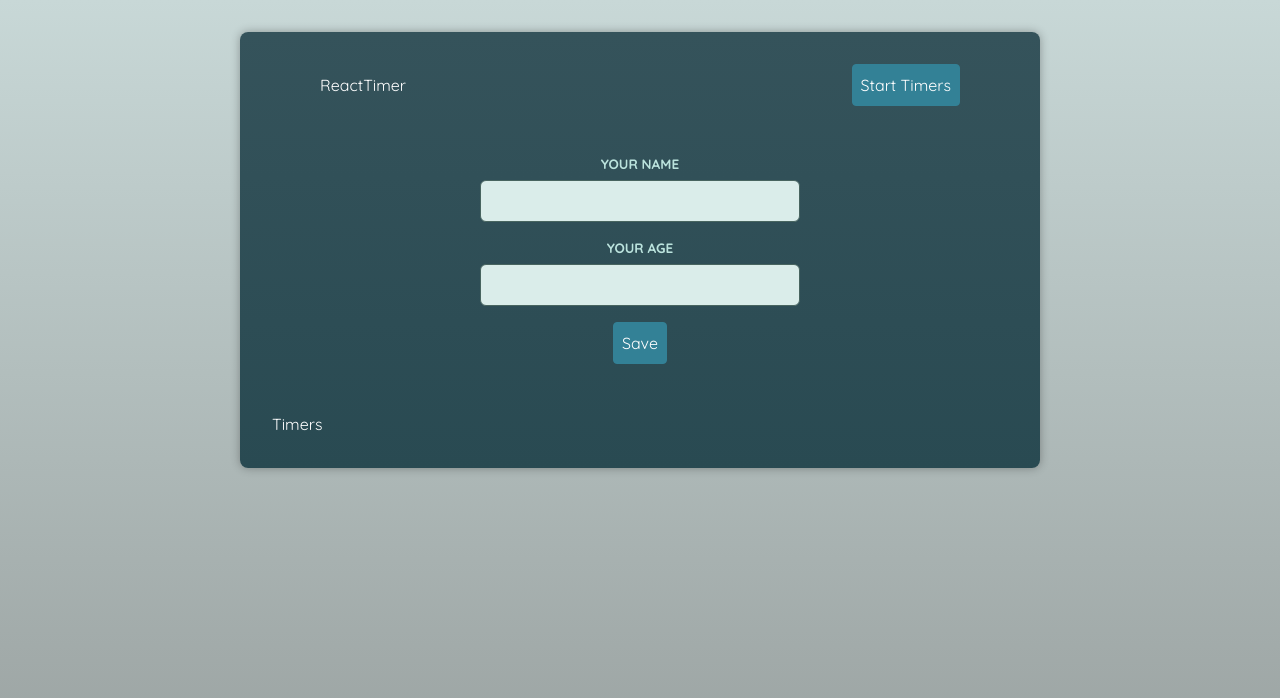
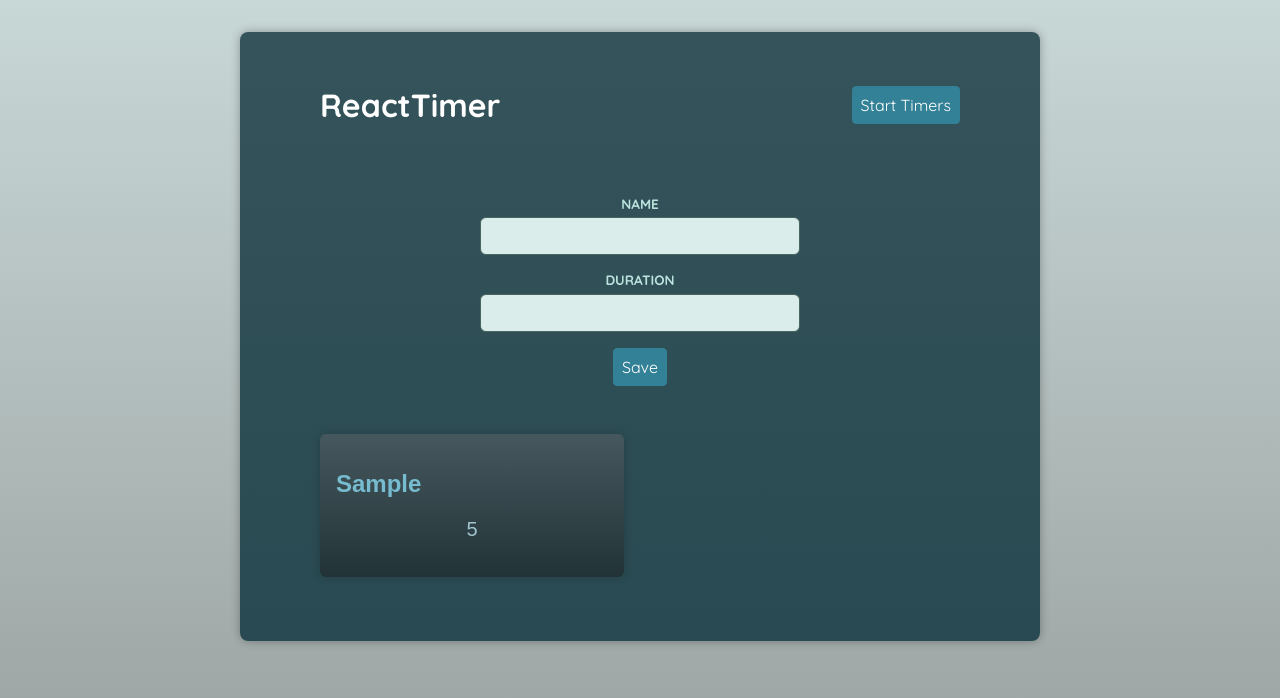
Before and after one commit to BaGorK/react-timer, a React (Vite) app: page / in a window 1280 px wide. Both pictures are taken after typing "Sample", "5" into the empty fields and a click on the button "Save". Shown: the top 698 px of the page. Built offline with nearby package versions, Linux system fonts and the light colour scheme; a web font is replaced by a local one.

Commit message:
feat: wiring everything up | finishing the app

```diff
--- a/src/components/AddTimer.tsx
+++ b/src/components/AddTimer.tsx
@@ -2,21 +2,25 @@ import { useRef } from 'react';
 import Form, { type FormHandle } from './UI/Form';
 import Input from './UI/Input';
 import Button from './UI/Button';
+import { useTimersContext } from '../context/TimersContext';
 
 function AddTimer() {
+  const { addTimer } = useTimersContext();
   const customForm = useRef<FormHandle>(null);
 
   const handleSave = (data: unknown) => {
-    const extractedData = data as { name: string; age: string };
+    const {name, duration} = data as { name: string; duration: string };
 
-    console.log(extractedData);
+
+    addTimer({name, duration: Number(duration)});
+
     customForm.current?.clear();
   };
 
   return (
     <Form onSave={handleSave} ref={customForm} id='add-timer'>
-      <Input id='name' label='Your name' type='text' />
-      <Input id='age' label='Your age' type='number' />
+      <Input id='name' label='Name' type='text' />
+      <Input id='duration' label='Duration' type='number' />
 
       <p>
         <Button>Save</Button>
--- a/src/components/Header.tsx
+++ b/src/components/Header.tsx
@@ -2,13 +2,15 @@ import { useTimersContext } from '../context/TimersContext';
 import Button from './UI/Button';
 
 function Header() {
-  const { isRunning } = useTimersContext();
+  const { isRunning, startTimers, stopTimers } = useTimersContext();
 
   return (
     <header>
       <h1>ReactTimer</h1>
 
-      <Button>{isRunning ? 'Stop' : 'Start'} Timers</Button>
+      <Button onClick={isRunning ? stopTimers : startTimers}>
+        {isRunning ? 'Stop' : 'Start'} Timers
+      </Button>
     </header>
   );
 }
--- a/src/components/Timer.tsx
+++ b/src/components/Timer.tsx
@@ -1,11 +1,13 @@
-import Container from "./UI/Container"
+import { type Timer as TimerProps } from '../context/TimersContext';
+import Container from './UI/Container';
 
-function Timer() {
+function Timer({ name, duration }: TimerProps) {
   return (
     <Container as='article'>
-      <h1>Timer</h1>
+      <h1>{name}</h1>
+      <p>{duration}</p>
     </Container>
-  )
+  );
 }
 
-export default Timer
+export default Timer;
--- a/src/components/Timers.tsx
+++ b/src/components/Timers.tsx
@@ -1,9 +1,18 @@
+import { useTimersContext } from '../context/TimersContext';
+import Timer from './Timer';
+
 function Timers() {
+  const { timers } = useTimersContext();
+
   return (
-    <div>
-      Timers
-    </div>
-  )
+    <ul>
+      {timers.map((timer, i) => (
+        <li key={i}>
+          <Timer {...timer} />
+        </li>
+      ))}
+    </ul>
+  );
 }
 
-export default Timers
+export default Timers;
--- a/src/context/TimersContext.tsx
+++ b/src/context/TimersContext.tsx
@@ -1,7 +1,7 @@
 /* eslint-disable react-refresh/only-export-components */
 import { createContext, useContext, useReducer, type ReactNode } from 'react';
 
-type Timer = {
+export type Timer = {
   name: string;
   duration: number;
 };
--- a/src/index.css
+++ b/src/index.css
@@ -1,7 +1,7 @@
 @import url('https://fonts.googleapis.com/css2?family=Quicksand:wght@400;700&family=Handjet:wght@400;700&display=swap');
-@tailwind base;
+/* @tailwind base;
 @tailwind components;
-@tailwind utilities;
+@tailwind utilities; */
 
 * {
   box-sizing: border-box;
@@ -42,7 +42,7 @@ ul {
   font-family: 'Handjet', sans-serif;
   display: grid;
   gap: 2rem;
-  grid-template-columns: repeat(auto-fit, minmax(18rem, 10rem));
+  grid-template-columns: 1fr 1fr;
 }
 
 ul li {
```
